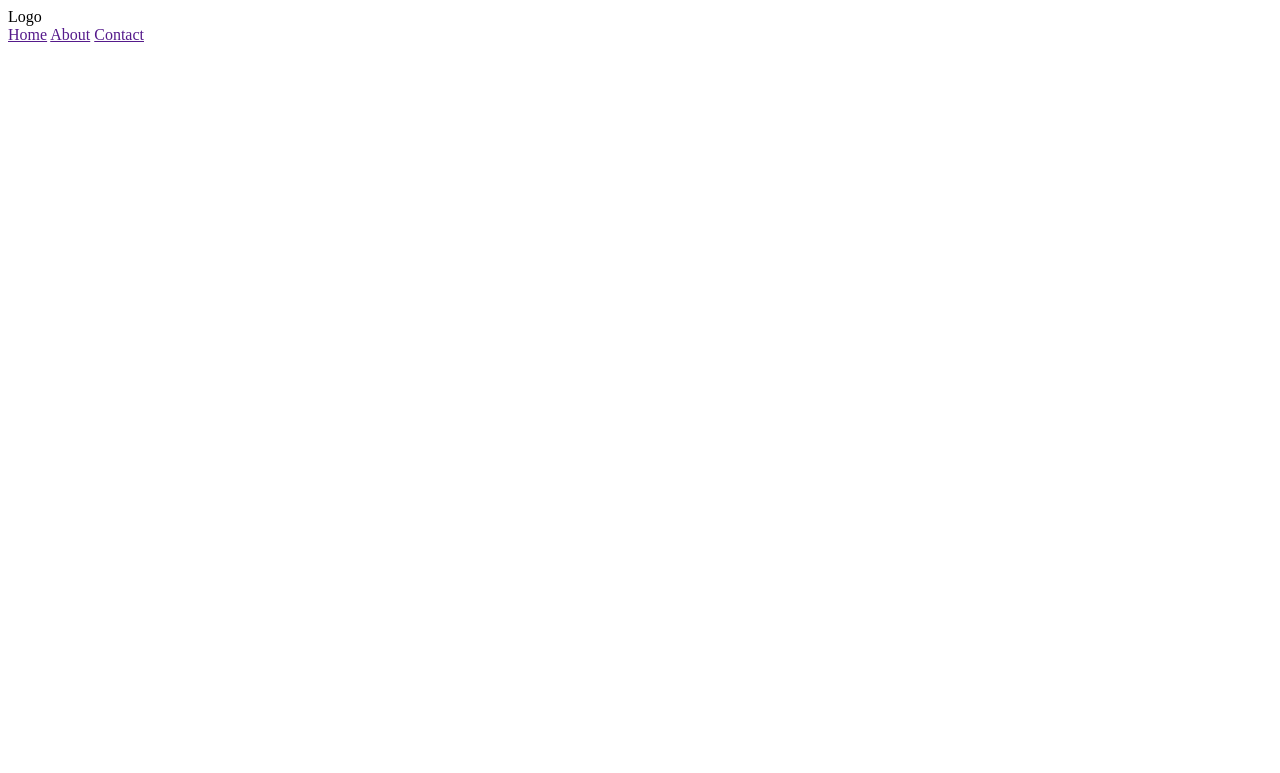
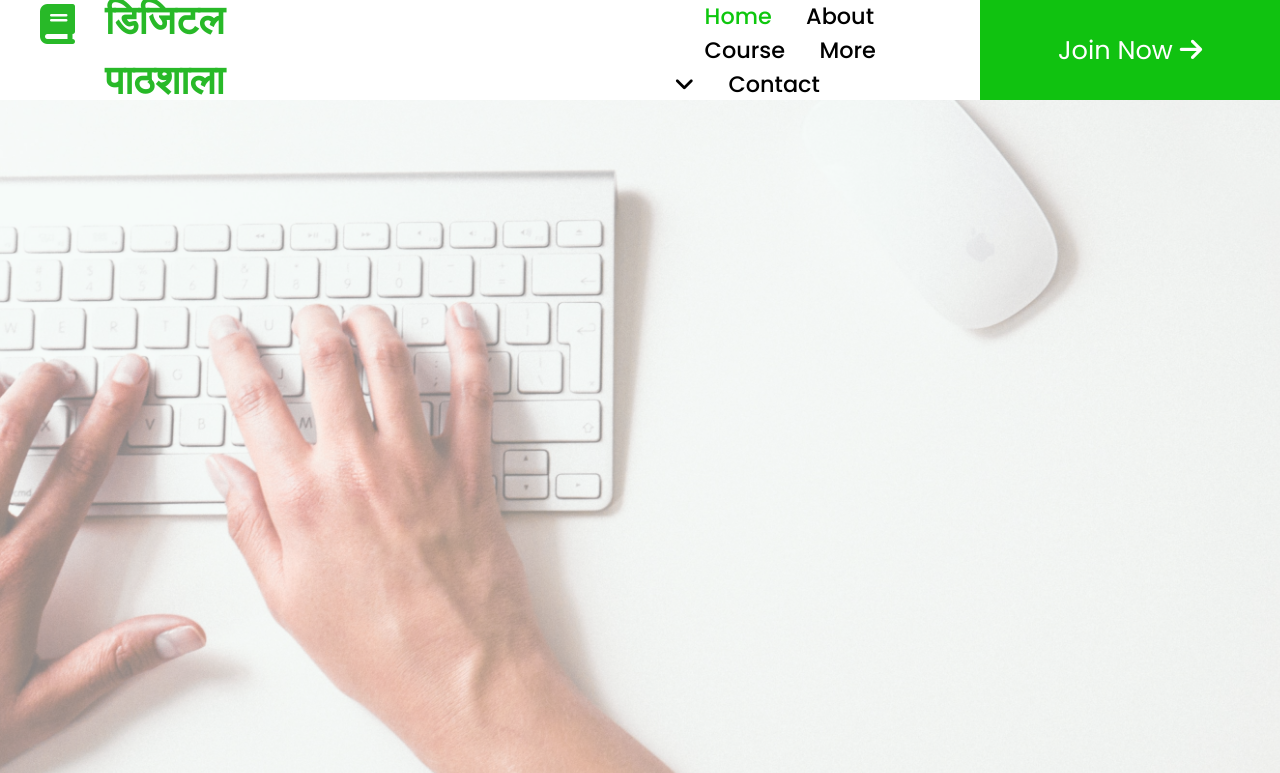
Before and after one commit to anit10stha/Digital_Pathshala, a plain HTML site: page index.html in a window 1280 px wide. Shown: the top 773 px of the page. Drawn offline with Linux system fonts and the light colour scheme.

Commit message:
navbar finished

```diff
--- a/index.html
+++ b/index.html
@@ -3,18 +3,49 @@
 <head>
     <meta charset="UTF-8">
     <meta name="viewport" content="width=device-width, initial-scale=1.0">
+    <link rel="stylesheet" href="style.css">
+    <link rel="stylesheet" href="https://cdnjs.cloudflare.com/ajax/libs/font-awesome/6.6.0/css/all.min.css" integrity="sha512-Kc323vGBEqzTmouAECnVceyQqyqdsSiqLQISBL29aUW4U/M7pSPA/gEUZQqv1cwx4OnYxTxve5UMg5GT6L4JJg==" crossorigin="anonymous" referrerpolicy="no-referrer" />
+
+    <link rel="preconnect" href="https://fonts.googleapis.com">
+<link rel="preconnect" href="https://fonts.gstatic.com" crossorigin>
+<link href="https://fonts.googleapis.com/css2?family=Poppins:ital,wght@0,100;0,200;0,300;0,400;0,500;0,600;0,700;0,800;0,900;1,100;1,200;1,300;1,400;1,500;1,600;1,700;1,800;1,900&display=swap" rel="stylesheet">
+
     <title>Digital_Pathshala_Clone</title>
 </head>
 <body>
     <header>
         <div class="navbar">
-            <div class="logo">Logo</div>
-            <div class="nav-items">
-                <a href="">Home</a>
-                <a href="">About</a>
-                <a href="">Contact</a>
+        <div class="logo">
+            <div class="logo1">
+                <i class="fa-solid fa-book"></i>
+                </div>
+
+                <div class="logo2">
+                डिजिटल पाठशाला
+            </div>
+        </div>
+
+            <div class="content">
+                <a id="active">Home</a>
+                <a>About</a>
+                <a>Course</a>
+                <a>More <i class="fa-solid fa-angle-down"></i></a>
+                <a>Contact</a>
+            </div>
+
+            <div class="join">
+                <button class="btn">
+                    Join Now
+                <i class="fa-solid fa-arrow-right"></i>
+            </button>
             </div>
         </div>
     </header>
+    <!-- navbar ends -->
+
+    <div class="hero">
+        <div class="background">
+        </div>
+    </div>
 </body>
 </html>
--- a/style.css
+++ b/style.css
@@ -2,15 +2,76 @@
     margin: 0;
     padding: 0;
     box-sizing: border-box;
-}
+    font-family: "Poppins", sans-serif;
 
-body{
-    font-family: 'Poppins', sans-serif;
 }
 
 .navbar{
     display: flex;
+    height: 100px;
+    width: 100%;
+    background-color: white;
     align-items: center;
-    padding: 20px;
-    background-color: aqua;
+    justify-content: space-evenly;
+    cursor: pointer;
 }
+
+.logo{
+    display: flex;
+    font-size: 40px;
+    font-weight: 1000;
+    color: rgb(40, 185, 40);
+    margin-left: 40px;
+}
+.logo1{
+    padding-top: 5px;
+}
+
+.logo2{
+    padding-left: 30px;
+}
+
+.content{
+    margin-left: 450px;
+}
+
+.content a{
+    font-size: 1.4rem;
+    font-weight: 500;
+    padding-left: 30px;
+}
+
+.content a:hover{
+    color: rgb(11, 156, 11)
+}
+
+#active{
+    color: rgb(14, 199, 14);
+}
+
+.btn{
+    margin-left: 80px;
+    height: 100px;
+    width: 300px;
+    /* padding: 26px 100px; */
+    font-size: 1.6rem;
+    border: none;
+    background-color: rgb(16, 194, 16);
+    color: white;
+    cursor: pointer;
+}
+
+.btn:hover{
+    background-color: rgb(15, 189, 189);
+}
+/* navbar ends */
+
+.background{
+    background-image: url("assets/bg.jpg");
+    background-repeat: no-repeat;
+    background-size: cover;
+    height: 890px;
+    opacity: 50%;
+
+    /* filter:contrast(-50); */
+}
```
Also changed, not shown: assets/bg.jpg (added).
